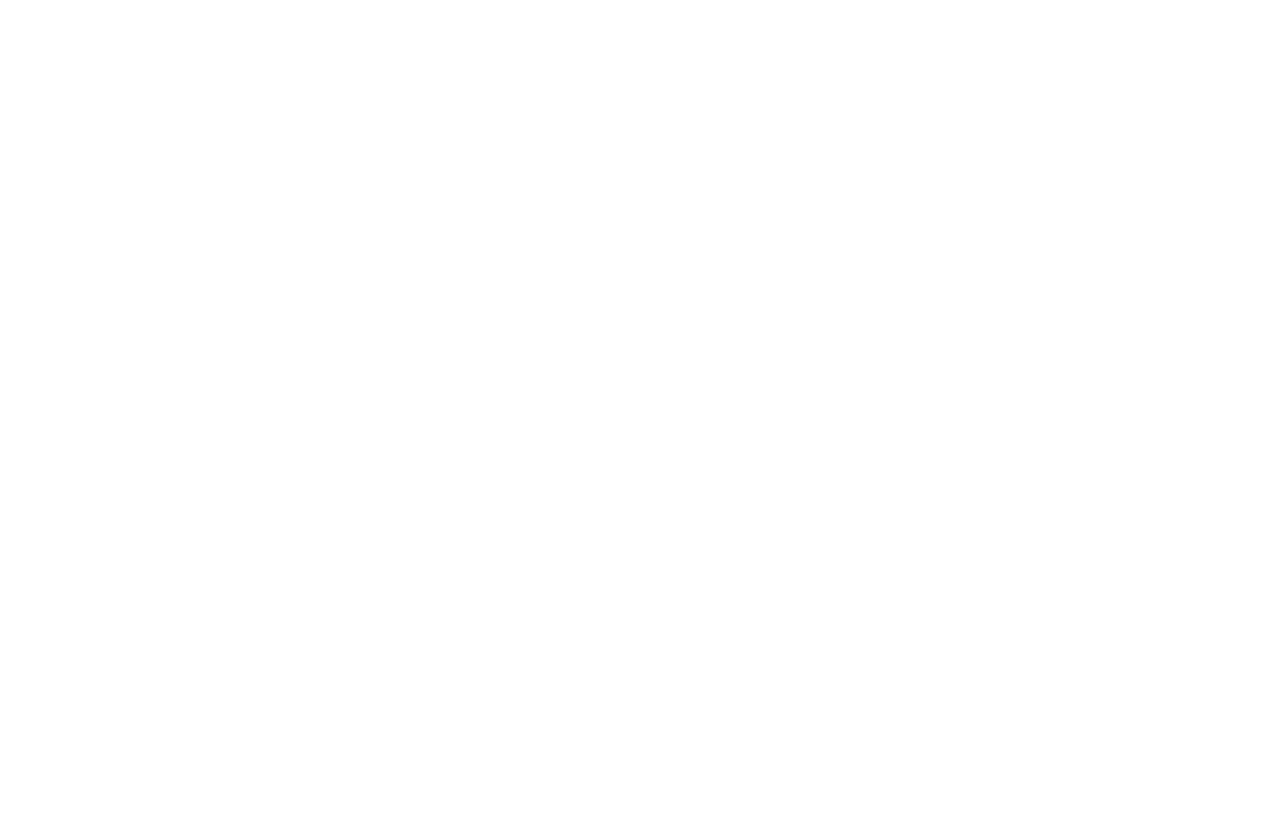
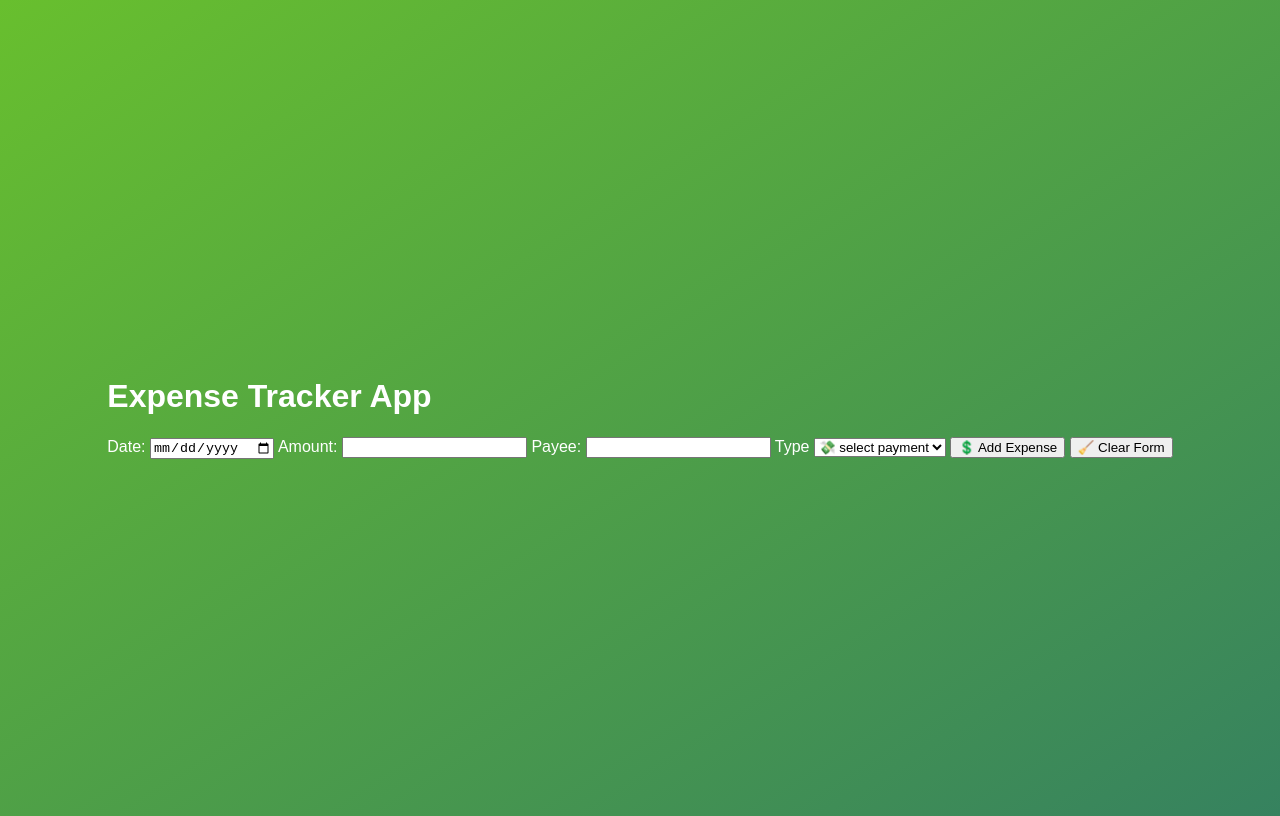
Before and after one commit to wallst-code/expense-tracker-app, a plain HTML site: page index.html in a window 1280 px wide. Drawn offline with Linux system fonts and the light colour scheme.

Commit message:
started html

```diff
--- a/index.html
+++ b/index.html
@@ -8,7 +8,33 @@
     <title>Expense Tracker App</title>
   </head>
   <body>
-    <main></main>
+    <main>
+      <h1>Expense Tracker App</h1>
+      <form action="" class="expense-input">
+        <label for="">Date:</label>
+        <input type="date" class="input-box" required />
+        <label for="">Amount:</label>
+        <input type="number" class="input-box" required />
+        <label for="">Payee:</label>
+        <input type="text" class="input-box" required />
+        <label for="">Type</label>
+        <select name="payment-type" class="payment-type" required>
+          <option value="none" class="options-list">💸 select payment</option>
+          <option value="credit-card" class="options-list">
+            Credit Card 💳
+          </option>
+          <option value="debit-card" class="options-list">Debit Card 💳</option>
+          <option value="cash" class="options-list">Cash 💵</option>
+          <option value="paypal" class="options-list">Paypal⚡</option>
+          <option value="other-payment" class="options-list">Other 💰</option>
+        </select>
+        <button type="submit" id="add-expense">💲 Add Expense</button>
+        <button type="reset" id="'clear-input">🧹 Clear Form</button>
+      </form>
+      <div id="expense-list">
+        <!-- add table -->
+      </div>
+    </main>
     <script src="app.js"></script>
   </body>
 </html>
--- a/style.css
+++ b/style.css
@@ -0,0 +1,10 @@
+body {
+  font-family: sans-serif;
+  font-weight: 400;
+  height: 100vh;
+  color: rgb(255, 255, 255);
+  background-image: linear-gradient(to top left, #36825f 0%, #68bf2e 100%);
+  display: flex;
+  align-items: center;
+  justify-content: center;
+}
```
